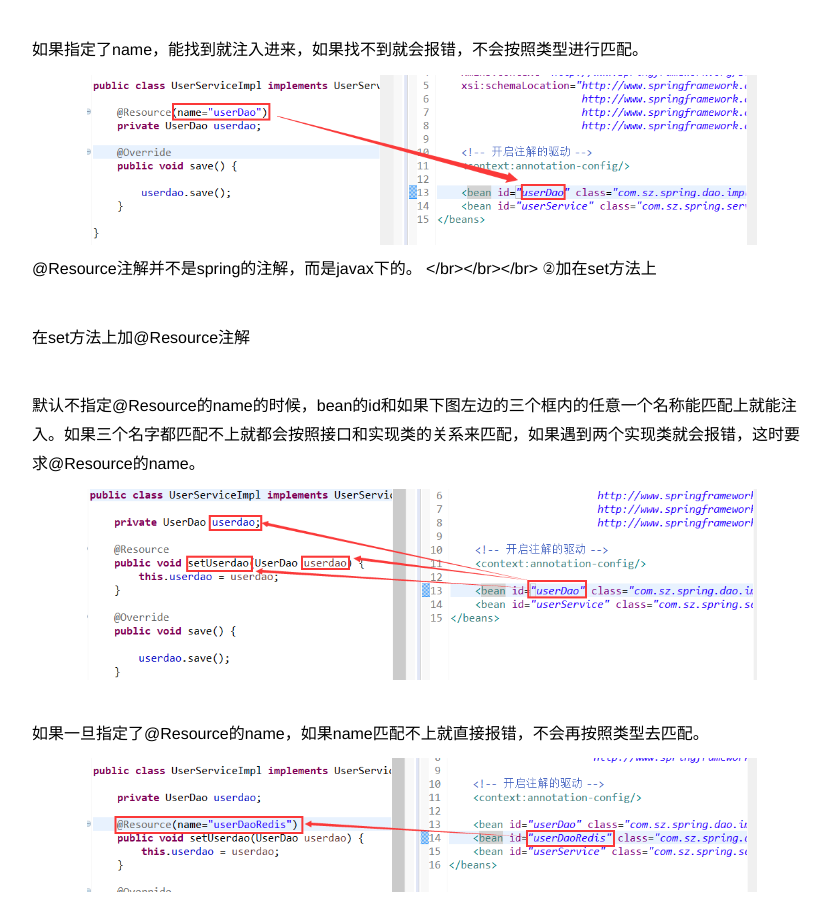
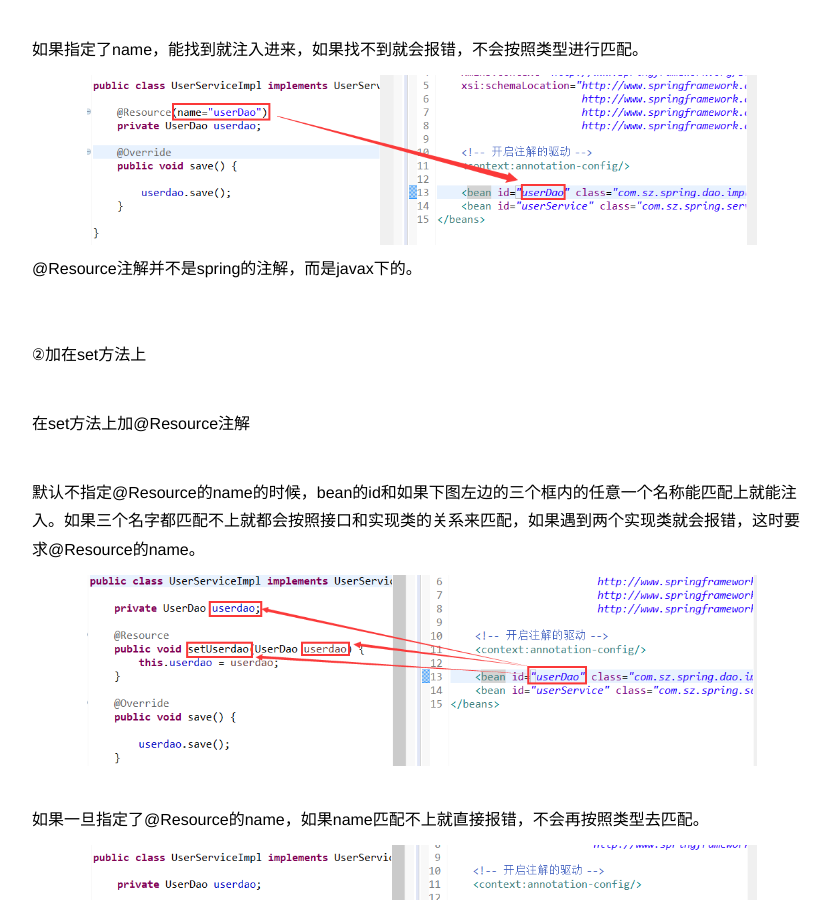
Before and after one commit to sunzhensky/sunzhensky.github.io, a Jekyll site: the page built from _posts/2018-7-18-Spring.md, in a window 1280 px wide and 900 px high, scrolled down 9581 px. Shown: the whole window, without its empty margins (218-1049 px from the left). Built offline with Jekyll 4.4.1, drawn with Linux system fonts in a browser that asks for light colours.

Commit message:
Update 2018-7-18-Spring.md

```diff
--- a/_posts/2018-7-18-Spring.md
+++ b/_posts/2018-7-18-Spring.md
@@ -381,7 +381,7 @@ Spring容器初始化的时候，@Resource注解首先按照@Resource属性的na
 如果指定了name，能找到就注入进来，如果找不到就会报错，不会按照类型进行匹配。
 ![002](/images/spring/002.png)
 @Resource注解并不是spring的注解，而是javax下的。
-</br></br></br>
+<br><br><br>
 ②加在set方法上
 
 在set方法上加@Resource注解
```
